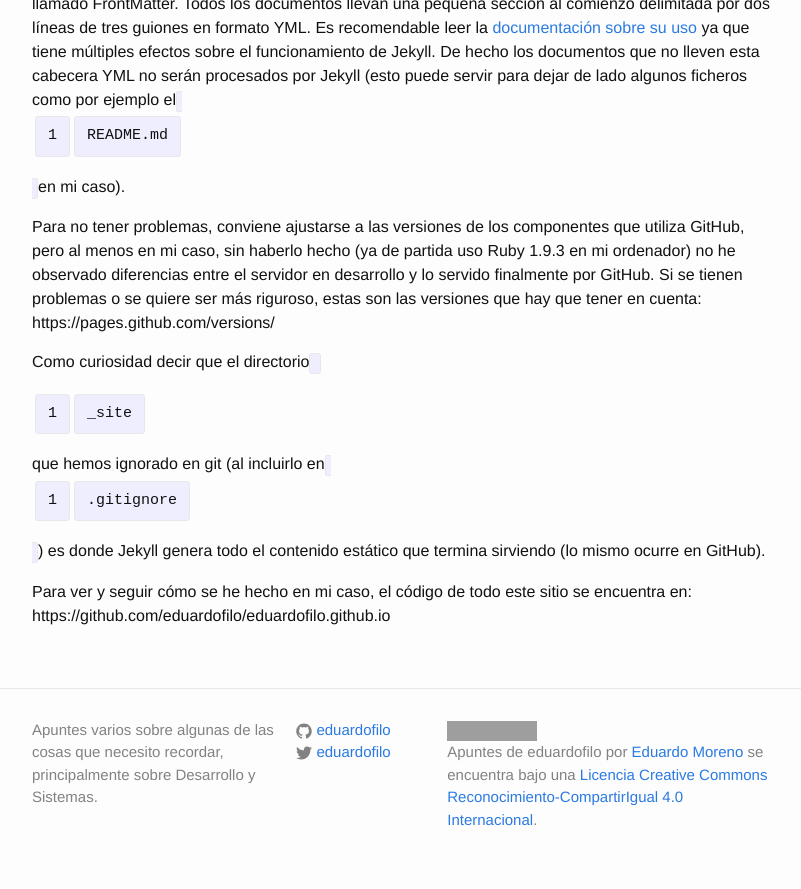
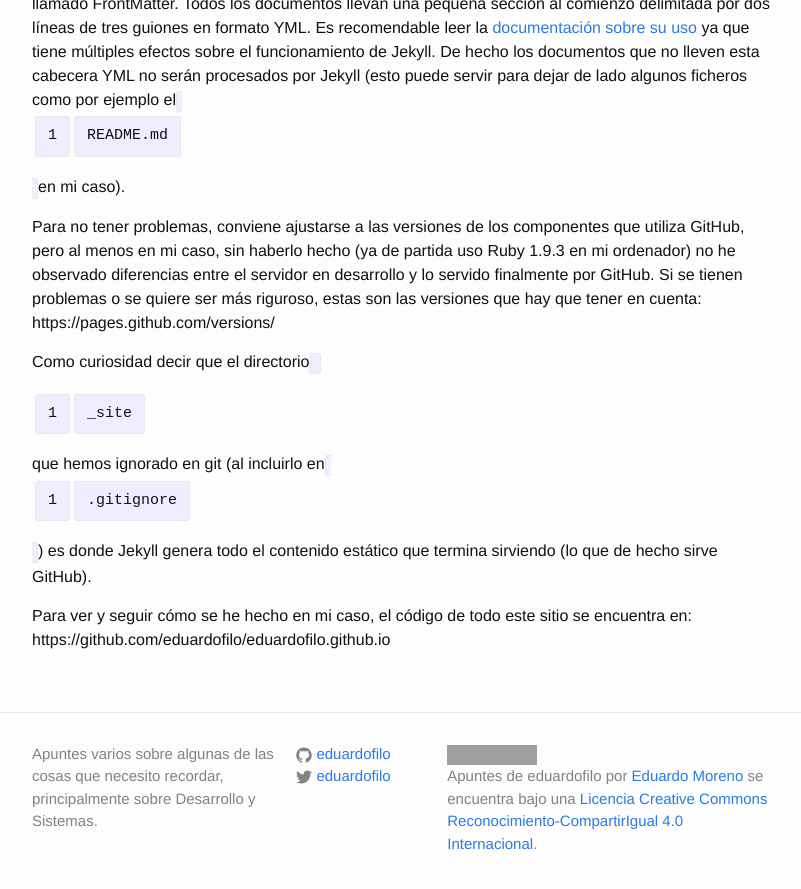
Before and after one commit to eduardofilo/eduardofilo.jekyll, a Jekyll site: the page built from _posts/2015-01-08-jekyll.md, in a window 1280 px wide and 900 px high, scrolled down 3898 px. Shown: the top 889 px of the window, without its empty margins (238-1039 px from the left). Built offline with Jekyll 4.4.1, drawn with Linux system fonts in a browser that asks for light colours; Markdown is read by kramdown in place of the engine named in the settings; grey boxes are pictures that could not be loaded.

Commit message:
Cambio menor.

```diff
--- a/_posts/2015-01-08-jekyll.md
+++ b/_posts/2015-01-08-jekyll.md
@@ -73,7 +73,7 @@
 
 Para no tener problemas, conviene ajustarse a las versiones de los componentes que utiliza GitHub, pero al menos en mi caso, sin haberlo hecho (ya de partida uso Ruby 1.9.3 en mi ordenador) no he observado diferencias entre el servidor en desarrollo y lo servido finalmente por GitHub. Si se tienen problemas o se quiere ser más riguroso, estas son las versiones que hay que tener en cuenta: https://pages.github.com/versions/
 
-Como curiosidad decir que el directorio `_site` que hemos ignorado en git (al incluirlo en `.gitignore`) es donde Jekyll genera todo el contenido estático que termina sirviendo (lo mismo ocurre en GitHub).
+Como curiosidad decir que el directorio `_site` que hemos ignorado en git (al incluirlo en `.gitignore`) es donde Jekyll genera todo el contenido estático que termina sirviendo (lo que de hecho sirve GitHub).
 
 Para ver y seguir cómo se he hecho en mi caso, el código de todo este sitio se encuentra en: https://github.com/eduardofilo/eduardofilo.github.io
 
```
